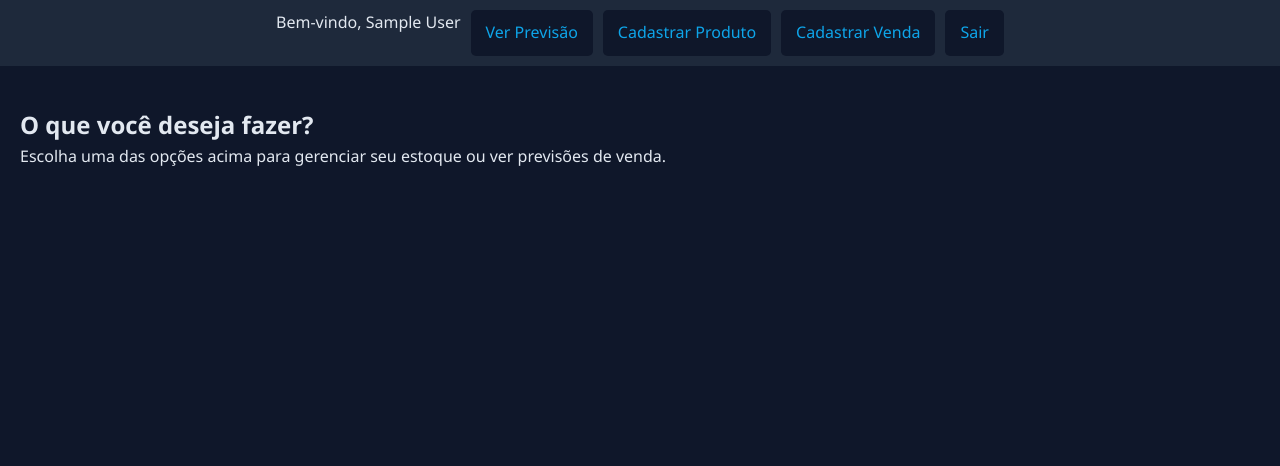
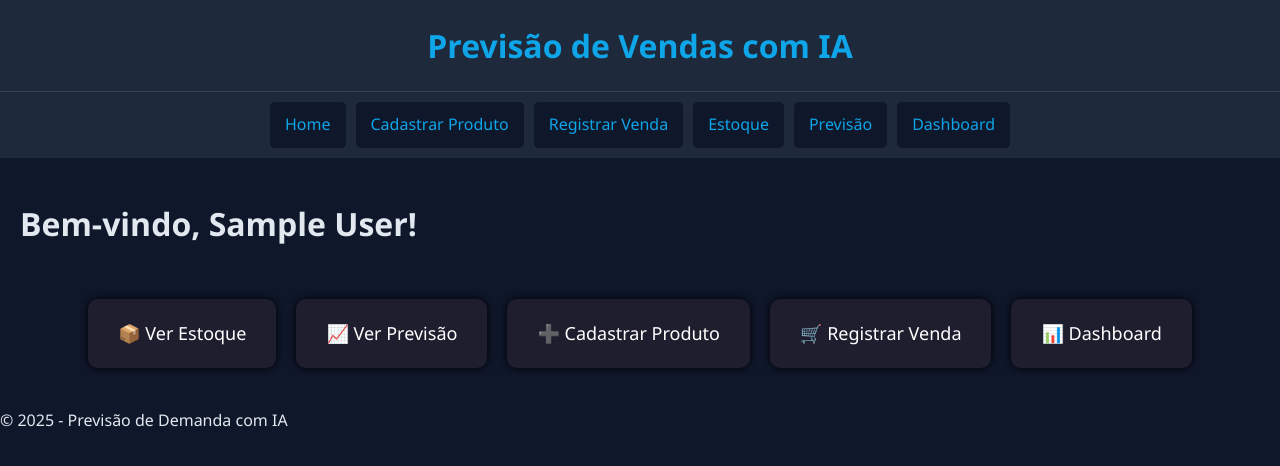
Before and after one commit to PedroSantos0806/tcc, a Flask app: page / in a window 1280 px wide. Shown: the top 466 px of the page. Run offline with Flask 3, Linux system fonts and the light colour scheme; the visitor is signed in with stand-in values (Sample User, id 1).

Commit message:
atualizando sistema de vendas e cadastro de itens

```diff
--- a/tcc_app/routes/main_routes.py
+++ b/tcc_app/routes/main_routes.py
@@ -54,43 +54,48 @@ def cadastrar_produto():
 def cadastrar_venda():
     conn = get_db_connection()
     cursor = conn.cursor(dictionary=True)
+
     cursor.execute("SELECT * FROM produtos WHERE usuario_id = %s", (session['usuario_id'],))
     produtos = cursor.fetchall()
 
     if request.method == 'POST':
-        produto_id = request.form.get('produto_id')
-        quantidade = request.form.get('quantidade')
         data_venda = request.form.get('data_venda')
+        produto_ids = request.form.getlist('produto_id[]')
+        quantidades = request.form.getlist('quantidade[]')
 
-        if not produto_id or not quantidade or not data_venda:
-            flash('Todos os campos são obrigatórios.')
+        if not data_venda or not produto_ids or not quantidades:
+            flash("Preencha todos os campos.")
             return redirect(url_for('main_bp.cadastrar_venda'))
 
         try:
-            cursor.execute("SELECT preco FROM produtos WHERE id = %s", (produto_id,))
-            produto = cursor.fetchone()
+            cursor.execute("INSERT INTO vendas (usuario_id, data) VALUES (%s, %s)", (session['usuario_id'], data_venda))
+            venda_id = cursor.lastrowid
 
-            if not produto:
-                flash('Produto não encontrado.')
-                return redirect(url_for('main_bp.cadastrar_venda'))
+            for produto_id, quantidade in zip(produto_ids, quantidades):
+                cursor.execute("SELECT preco FROM produtos WHERE id = %s", (produto_id,))
+                produto = cursor.fetchone()
+                preco = produto['preco']
 
-            preco = produto['preco']
-            cursor.execute("""
-                INSERT INTO vendas (usuario_id, produto_id, quantidade, preco, data)
-                VALUES (%s, %s, %s, %s, %s)
-            """, (session['usuario_id'], produto_id, quantidade, preco, data_venda))
+                cursor.execute("""
+                    INSERT INTO itens_venda (venda_id, produto_id, quantidade, preco_unitario)
+                    VALUES (%s, %s, %s, %s)
+                """, (venda_id, produto_id, quantidade, preco))
+
             conn.commit()
-            flash('Venda registrada com sucesso!')
+            flash("Venda registrada com sucesso!")
+
         except Exception as e:
             print("Erro ao registrar venda:", e)
             conn.rollback()
-            flash('Erro ao registrar venda.')
+            flash("Erro ao registrar venda.")
 
+        cursor.close()
+        conn.close()
         return redirect(url_for('main_bp.cadastrar_venda'))
 
     cursor.close()
     conn.close()
-    return render_template('registrar_venda.html', produtos=produtos)
+    return render_template("registrar_venda.html", produtos=produtos)
 
 @main_bp.route('/ver_estoque')
 @login_required
--- a/tcc_app/templates/home.html
+++ b/tcc_app/templates/home.html
@@ -1,21 +1,12 @@
-<!DOCTYPE html>
-<html lang="pt-br">
-<head>
-    <meta charset="UTF-8">
-    <title>Início - Previsão de Demanda</title>
-    <link rel="stylesheet" href="{{ url_for('static', filename='style.css') }}">
-</head>
-<body>
-    <div class="nav">
-        <span>Bem-vindo, {{ nome }}</span>
-        <a href="{{ url_for('main_bp.ver_previsao') }}">Ver Previsão</a>
-        <a href="{{ url_for('main_bp.cadastrar_produto') }}">Cadastrar Produto</a>
-        <a href="{{ url_for('main_bp.cadastrar_venda') }}">Cadastrar Venda</a>
-        <a href="{{ url_for('auth_bp.logout') }}">Sair</a>
-    </div>
-    <div class="content">
-        <h2>O que você deseja fazer?</h2>
-        <p>Escolha uma das opções acima para gerenciar seu estoque ou ver previsões de venda.</p>
-    </div>
-</body>
-</html>
+{% extends "base.html" %}
+{% block content %}
+<h1>Bem-vindo, {{ nome }}!</h1>
+
+<div class="home-cards">
+    <a href="{{ url_for('main_bp.ver_estoque') }}" class="card">📦 Ver Estoque</a>
+    <a href="{{ url_for('main_bp.ver_previsao') }}" class="card">📈 Ver Previsão</a>
+    <a href="{{ url_for('main_bp.cadastrar_produto') }}" class="card">➕ Cadastrar Produto</a>
+    <a href="{{ url_for('main_bp.cadastrar_venda') }}" class="card">🛒 Registrar Venda</a>
+    <a href="{{ url_for('main_bp.dashboard') }}" class="card">📊 Dashboard</a>
+</div>
+{% endblock %}
```
Also changed, not shown: tcc_app/templates/index.html (+5 -3 lines), tcc_app/templates/registrar_venda.html (+26 -13 lines).
